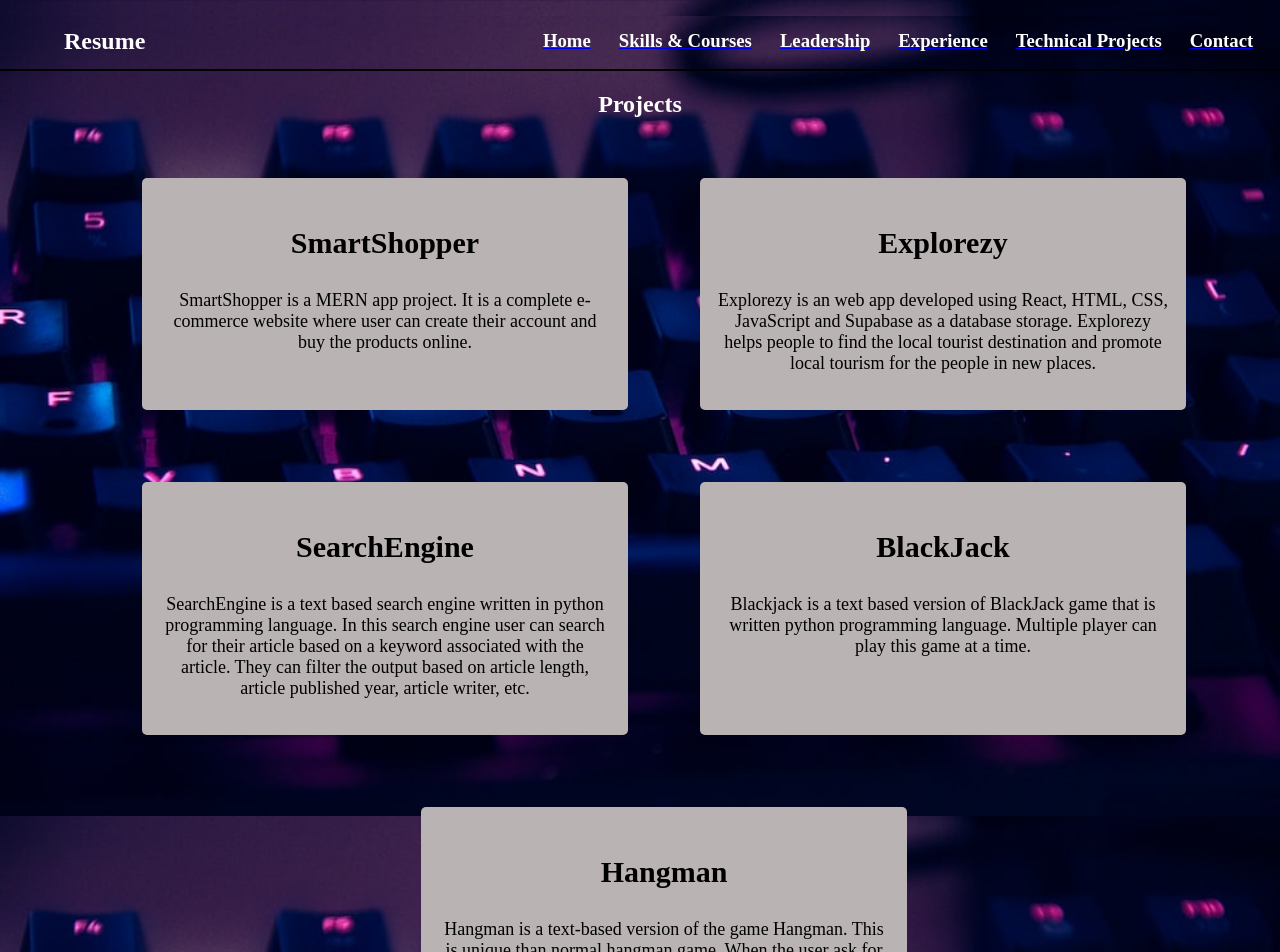
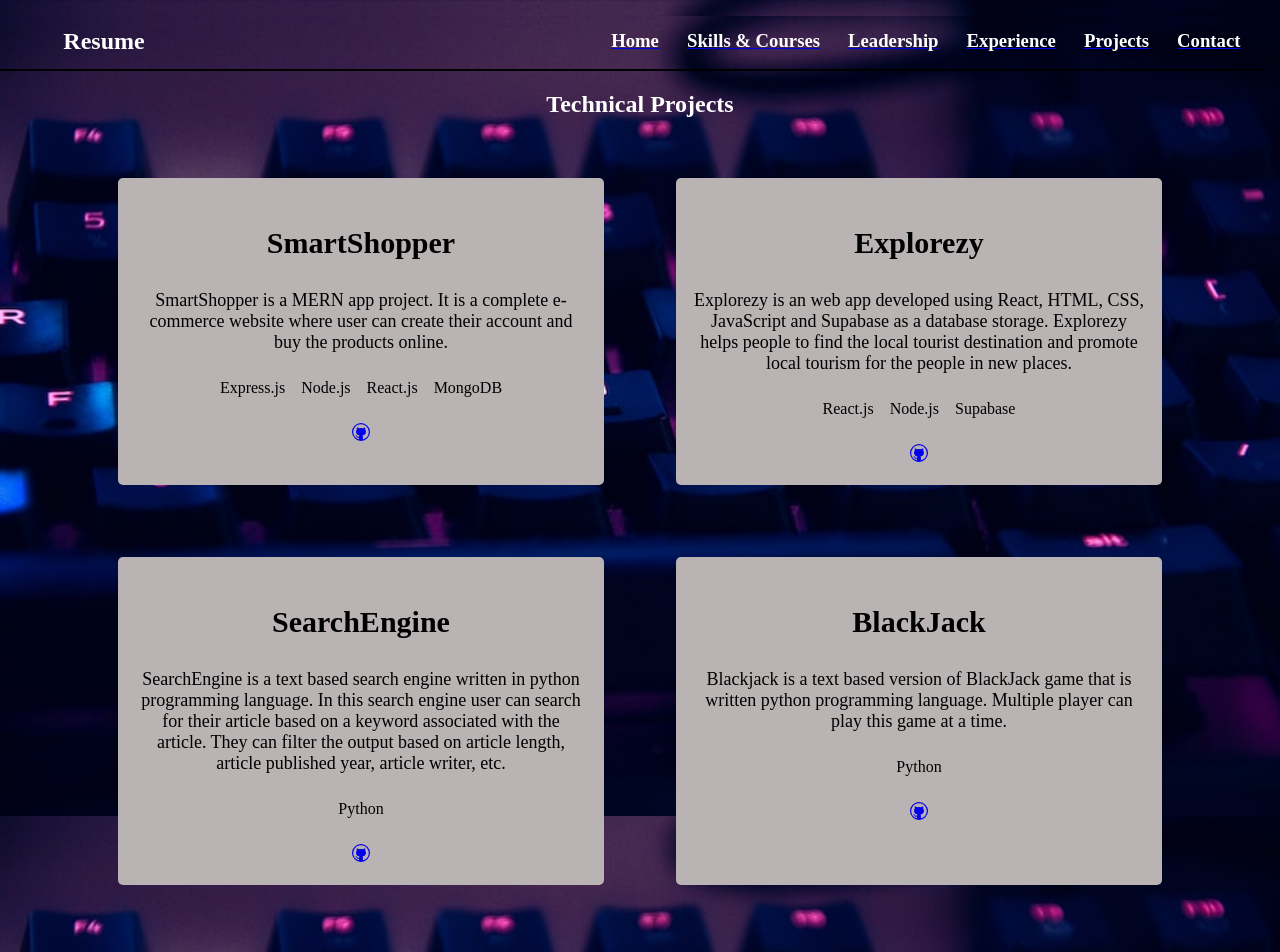
Before and after one commit to SGnawali25/PersonalWebsite, a React (Vite) app: page /projects in a window 1280 px wide. Shown: the top 952 px of the page. Built offline with nearby package versions, Linux system fonts and the light colour scheme.

Commit message:
addition of github url in projects

```diff
--- a/package.json
+++ b/package.json
@@ -14,6 +14,7 @@
     "react": "^18.2.0",
     "react-dom": "^18.2.0",
     "react-helmet": "^6.1.0",
+    "react-icons": "^4.11.0",
     "react-router-dom": "^6.14.2"
   },
   "devDependencies": {
--- a/src/App.css
+++ b/src/App.css
@@ -4,6 +4,7 @@
     position: relative;
     padding-top: 5px;
     margin-top: 1em;
+    width: 99%;
     border-bottom: solid black 2px;;
 }
 .header::before{
@@ -183,7 +184,7 @@
     margin: 1em;
     flex-wrap: wrap;
     justify-content: center;
-    width: 35vh;
+    width: 45vh;
   }
 
   /* Style individual skills list items */
@@ -194,9 +195,10 @@
     margin-bottom: 6px;
     color: black;
     background-color:  rgb(186, 179, 179);
-    width: 4.5em;
+    width: auto;
     border-radius: 10px 0px;
     padding: 2%;
+    height: auto;
   }
 
 
@@ -208,10 +210,10 @@
     margin-bottom: 6px;
     color: black;
     background-color:  rgb(186, 179, 179);
-    border-radius: 10px 0px;
-    padding: 2%;
-    width: 20em;
-    height: 2.5em;
+    border-radius: 0px 20px;
+    padding: 3%;
+    width: auto;
+    height: auto;
     justify-content: center;
   }
 
@@ -227,7 +229,6 @@
 
   .projects, .experiences, .leaderships{
     display: flex;
-    margin-left: 3em;
     color: rgb(96, 93, 93);
     flex-wrap: wrap;
     justify-content: center;
@@ -338,3 +339,20 @@ section{
     margin-left: 10em;
     margin-right: 8em;
 }
+
+
+.project__stack{
+    list-style: none;
+    display: flex;
+    flex-wrap: wrap;
+    justify-content: center;
+}
+
+.project__stack-item{
+    margin: 0.5em;
+    font-weight: 500;
+    font-size: 1rem;
+}
+ul{
+    padding: 0;
+}
--- a/src/components/Header.jsx
+++ b/src/components/Header.jsx
@@ -1,6 +1,7 @@
 import React from 'react'
 import { Link } from 'react-router-dom'
 const Header = () => {
+
   return (
       <div className='header'>
           <a href='https://drive.google.com/file/d/1G4ttWItOaE5VLwC25WpqZEKbGesuTWlf/view?usp=drive_link' className='resume-link' target='_blank'><h2>Resume</h2></a>
@@ -23,7 +24,7 @@ const Header = () => {
               </Link>
 
               <Link to='/projects'>
-                  <h3 className='contact'>Technical Projects</h3>
+                  <h3 className='contact'>Projects</h3>
               </Link>
 
               <Link to='/contact'>
--- a/src/pages/HeaderContent.jsx
+++ b/src/pages/HeaderContent.jsx
@@ -5,10 +5,10 @@ const HeaderContent = () => {
   return (
    <Fragment>
         <Link to = '/' ><h2>Home</h2></Link>
-        <Link to = '/skills' ><h2>Skills</h2></Link>
+        <Link to = '/skills' ><h2>Skills & Courses </h2></Link>
         <Link to = '/leadership' ><h2>Leadership</h2></Link>
         <Link to = '/experience' ><h2>Experience</h2></Link>
-        <Link to = '/projects' ><h2>Technical Projects</h2></Link>
+        <Link to = '/projects' ><h2>Projects</h2></Link>
         <Link to = '/contact' ><h2>Contact</h2></Link>
    </Fragment>
   )
--- a/src/pages/Projects.jsx
+++ b/src/pages/Projects.jsx
@@ -1,9 +1,11 @@
 import React, { Fragment } from 'react'
+import { VscGithub } from "react-icons/vsc";
+import { Link } from 'react-router-dom';
 
 const Projects = () => {
   return (
     <Fragment>
-        <h2>Projects</h2>
+        <h2>Technical Projects</h2>
         <div className="projects">
 
             <div className="project">
@@ -12,6 +14,18 @@ const Projects = () => {
                     their account and buy the products online.
                 </p>
 
+                <ul className="project__stack">
+                    <li className="project__stack-item">Express.js</li>
+                    <li className="project__stack-item">Node.js</li>
+                    <li className="project__stack-item">React.js</li>
+                    <li className="project__stack-item">MongoDB</li>
+                </ul>
+
+                <span className="link-to-github-url">
+                    <a href ='https://www.github.com/sgnawali25/smartshopper' target='_blank'><VscGithub/></a>
+                </span>
+
+
             </div>
 
             <div className="project">
@@ -19,6 +33,15 @@ const Projects = () => {
                 <p>Explorezy is an web app developed using React, HTML, CSS, JavaScript and Supabase as a database storage.
                     Explorezy helps people to find the local tourist destination and promote local tourism for the people in new places.
                 </p>
+
+                <ul className="project__stack">
+                    <li className="project__stack-item">React.js</li>
+                    <li className="project__stack-item">Node.js</li>
+                    <li className="project__stack-item">Supabase</li>
+                </ul>
+                <span className="link-to-github-url">
+                    <a href ='https://www.github.com/sgnawali25/explorezy' target='_blank'><VscGithub/></a>
+                </span>
 
             </div>
 
@@ -29,6 +52,14 @@ const Projects = () => {
                     based on article length, article published year, article writer, etc.
                 </p>
 
+                <ul className="project__stack">
+                    <li className="project__stack-item">Python</li>
+                </ul>
+
+                <span className="link-to-github-url">
+                    <a href ='https://www.github.com/sgnawali25/search_engine' target='_blank'><VscGithub/></a>
+                </span>
+
             </div>
 
             <div className="project">
@@ -36,6 +67,15 @@ const Projects = () => {
                 <p>Blackjack is a text based version of BlackJack game that is written python programming language. Multiple player
                     can play this game at a time.
                 </p>
+
+                <ul className="project__stack">
+                    <li className="project__stack-item">Python</li>
+                </ul>
+
+                <span className="link-to-github-url">
+                    <a href ='https://www.github.com/sgnawali25/blackjack' target='_blank'><VscGithub/></a>
+                </span>
+
 
             </div>
 
@@ -46,6 +86,14 @@ const Projects = () => {
 
                 </p>
 
+                <ul className="project__stack">
+                    <li className="project__stack-item">Python</li>
+                </ul>
+
+                <span className="link-to-github-url">
+                    <a href ='https://www.github.com/sgnawali25/hangman' target='_blank'><VscGithub/></a>
+                </span>
+
             </div>
         </div>
     </Fragment>
```
Also changed, not shown: 1 other file (tests, documents, lock files or other folders).
